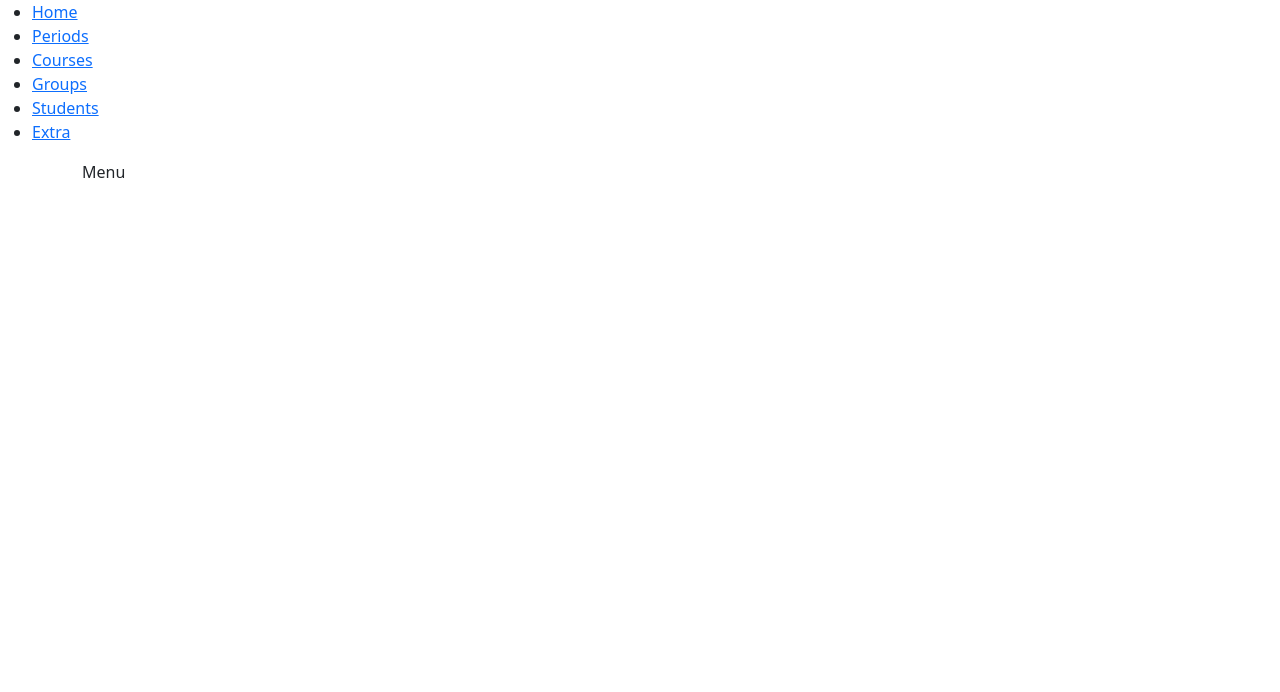
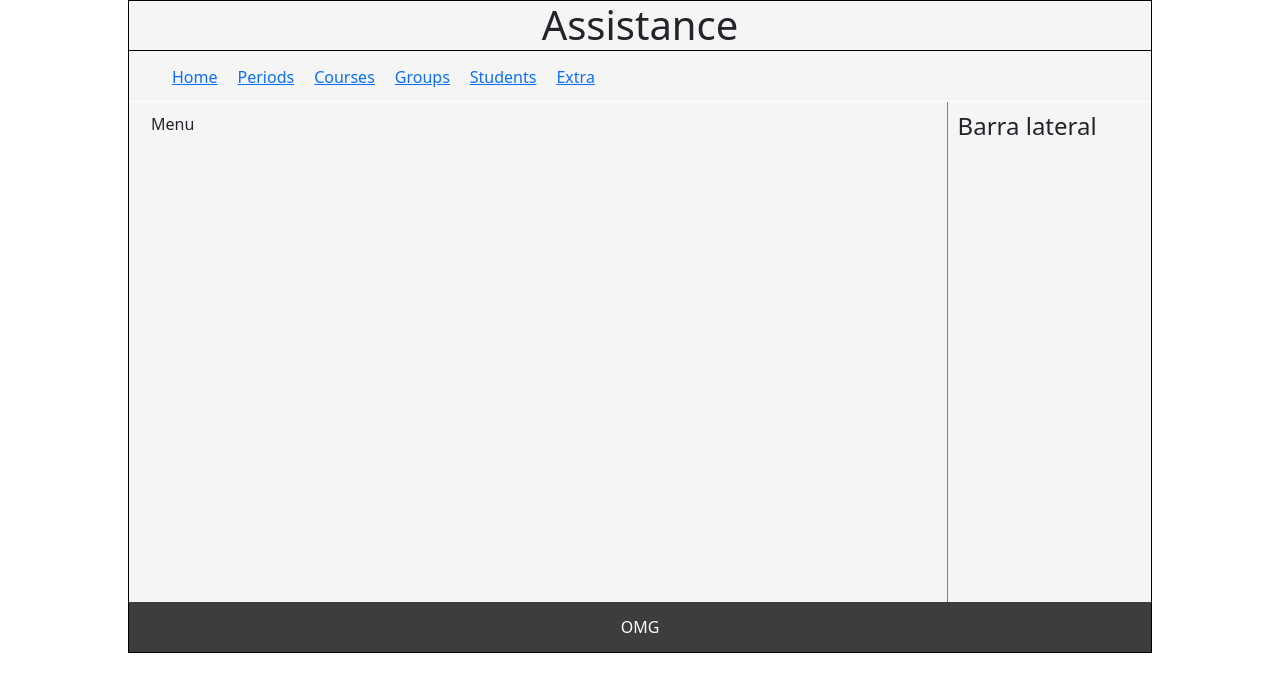
Before and after one commit to hdavidlp/assistanceui, a React (Create React App) app: page / in a window 1280 px wide. Shown: the top 692 px of the page. Built offline with nearby package versions, Linux system fonts and the light colour scheme.

Commit message:
CSS added

```diff
--- a/src/App.js
+++ b/src/App.js
@@ -1,6 +1,7 @@
 import logo from './logo.svg';
 import { Link, Route, Routes } from 'react-router-dom';
 //import './App.css';
+import './CustomCSS.css';
 
 
 import CoursesShortTable from './Components/Courses/ShortTableDetails/CoursesShortTable'
@@ -28,6 +29,10 @@ import { StudentRoutes } from './Components/Students/Routes/StudentRoutes';
 function App() {
   return (
     <>
+      <div id='main-container'>
+        <header>
+          <h1>Assistance</h1>
+        </header>
         <nav>
           <ul>
             <li><Link to={'/'}>Home</Link> </li>
@@ -38,14 +43,17 @@ function App() {
             <li><Link to={'/students'}>Extra</Link></li>
           </ul>
         </nav>
+
+        <div className='clear-fix'></div>
+
+
+        <section id='main-content'>
           <Routes>
             <Route path='/' element={<Welcome />} />
             <Route path='/periods/*' element={<PeriodRoutes />} />
             <Route path='/courses/*' element={<CourseRoutes />} />
             <Route path='/groups/*' element={<GroupRoutes />}/>
             <Route path='/students/*' element={<StudentRoutes />}/>
-
-
 
             {/*<Route path='/courses/*' element={<CoursesLayout />} />*/}
 
@@ -57,6 +65,23 @@ function App() {
             <Route path='/students' element={<StudentsShortTable />}/> */}
             <Route path='*' element={<NotFound />}/>
           </Routes>
+
+        </section>
+
+        <aside>
+          <h4>Barra lateral</h4>
+
+
+        </aside>
+
+        <div className='clear-fix'></div>
+
+        <footer>
+          OMG
+        </footer>
+      </div>
+
+
     </>
     // <div className="App">
     //   <header className="App-header">
--- /dev/null
+++ b/src/CustomCSS.css
@@ -0,0 +1,81 @@
+
+*{
+    margin: 0px;
+    padding: 0px;
+}
+
+body{
+    background: rgb(245, 245, 245);
+    font-family: 'Gill Sans', 'Gill Sans MT', Calibri, 'Trebuchet MS', sans-serif;
+}
+
+
+header{
+    background: rgb(245, 245, 245);
+    height: 50px;
+    width: 100%;
+    margin: 0px;
+    text-align: center;
+    line-height: 100px;
+    border-bottom: 1px solid black;
+    /* border-bottom: 3px dashed black; */
+}
+
+nav {
+    background: rgb(245, 245, 245);
+    height: 50px;
+    border: 1px solid rgb(245, 245, 245);;
+}
+
+nav ul li{
+    float  : left;
+    list-style: none;
+    margin: 10px;
+    line-height: 30px;
+}
+
+aside{
+    float: left;
+    width: 20%;
+    background: rgb(245, 245, 245);
+    min-height: 500px;
+    padding: 10px;
+    border-left: 1px solid gray;
+}
+
+footer{
+    background: rgb(62, 60, 60);
+    color: white;
+    text-align: center;
+    height: 50px;
+    line-height: 50px;
+}
+
+
+.clear-fix{
+    clear: both;
+
+}
+
+
+#main-container{
+    width: 80%;
+    margin: 0px auto;
+    border: 1px solid rgb(0, 0, 0);
+}
+
+#main-content{
+    float: left;
+    width: 80%;
+    background: rgb(245, 245, 245);
+    min-height: 500px;
+    padding: 10px;
+
+}
+
+
+
+
+.article{
+
+}
```
Lines whose indentation alone changed are shown as unchanged.
